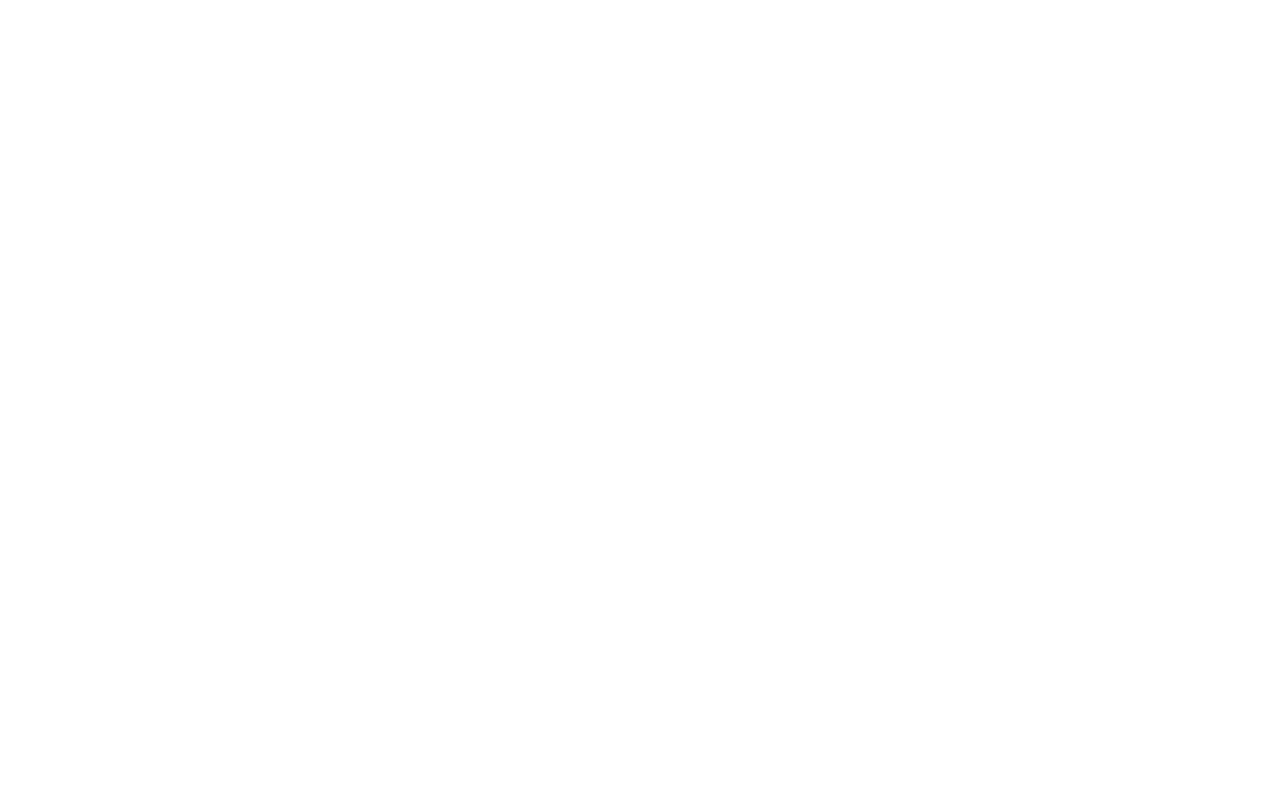
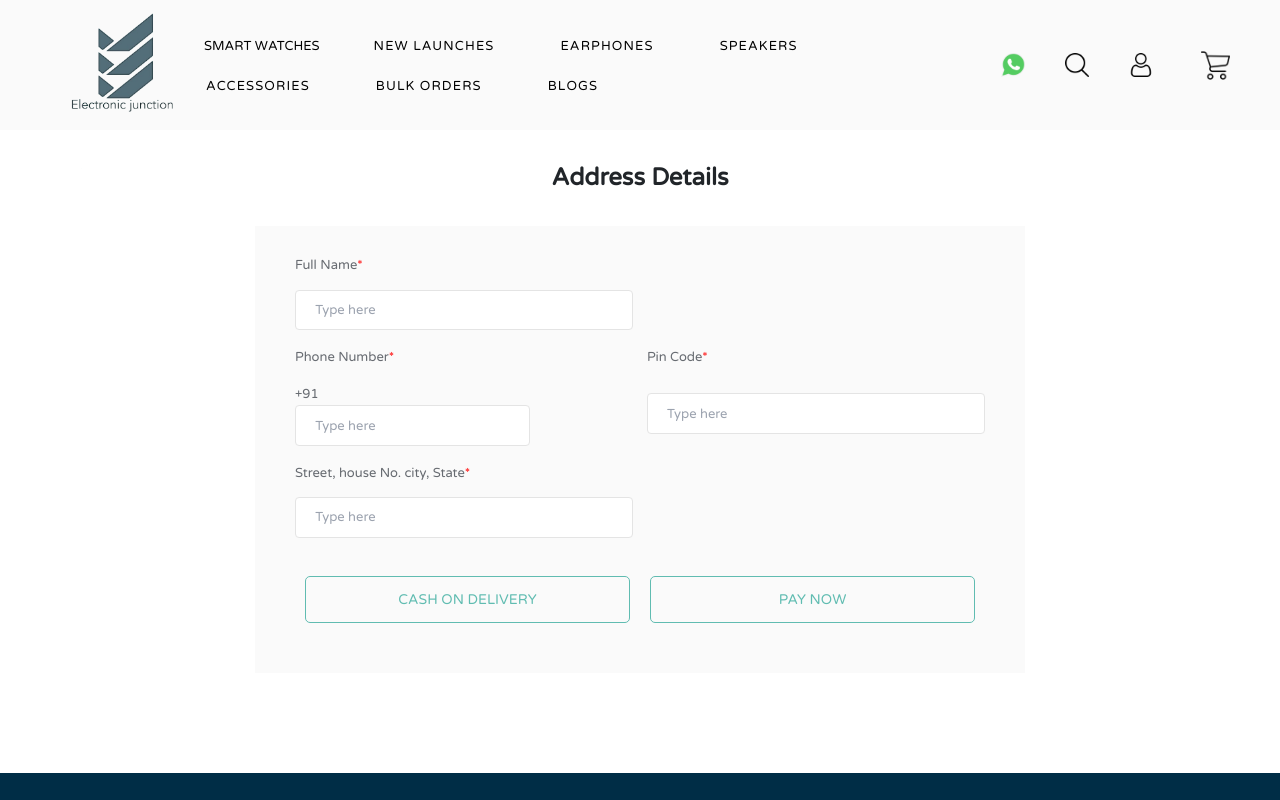
Before and after one commit to Robin-Rathore/E-Commerce, a React (Vite) app in the folder frontend/: page /OrderDetails in a window 1280 px wide. Before the commit this address had no page. Shown: the top 800 px of the page. Built offline with nearby package versions, Linux system fonts and the light colour scheme.

Commit message:
Order Page Done

```diff
--- a/frontend/src/App.jsx
+++ b/frontend/src/App.jsx
@@ -18,6 +18,7 @@
 import AdminInfo from './components/AdminInfo';
 import AddAdvPageProduct from './components/Pages/AddAdvPageProduct';
 import UpdateProduct from './components/UpdateProduct';
+import OrderDetails from './components/OrderDetails';
 
 function App() {
   return (
@@ -42,6 +43,7 @@
             <Route path="/myOrders" element={<MyOrders/>} />
             <Route path="/addProductToAdvPage" element={<AddAdvPageProduct/>} />
             <Route path="/AdminInfo" element={<AdminInfo/>} />
+            <Route path="/OrderDetails" element={<OrderDetails/>} />
           </Routes>
         </BrowserRouter>
 
--- a/frontend/src/components/Admin.jsx
+++ b/frontend/src/components/Admin.jsx
@@ -7,7 +7,6 @@
 const Admin = () => {
   return (
     <>
-    <Header/>
       <AdminInfo />
     </>
   );
--- a/frontend/src/components/AdminInfo.jsx
+++ b/frontend/src/components/AdminInfo.jsx
@@ -38,6 +38,8 @@
 
   return (
     <>
+      <Header />
+      <TopSlider/>
       <div className="container">
         <div className="row">
           <div className="col-md-3">
@@ -83,6 +85,7 @@
           </div>
         </div>
       </div>
+      <Footer />
     </>
   );
 };
--- a/frontend/src/components/Cart.jsx
+++ b/frontend/src/components/Cart.jsx
@@ -109,9 +109,40 @@
                     Inclusive of all taxes. Discount codes will be applied at
                     checkout page
                   </h5>
-                  {/* <Link to="/orderVerify"> */}
-                  <button onClick={toggleModel}>Place Order ₹{price}</button>
-                  {/* </Link> */}
+                  <Link
+              style={{
+                display: "inline-block",
+                textDecoration: "none",
+                color: "inherit",
+                width: "100%",
+                display: "flex",
+                justifyContent: "center",
+                alignItems: "center",
+              }}
+              to={"/OrderDetails"}
+            >
+              <button
+                className='button_cart2
+                  relative z-0 flex items-center gap-2 overflow-hidden rounded-lg border-[1px]
+                    px-4 py-2 font-semibold
+                  uppercase transition-all duration-500
+
+                  before:absolute before:inset-0
+                  before:-z-10 before:translate-x-[150%]
+                  before:translate-y-[150%] before:scale-[2.5]
+                  before:rounded-[100%] before:bg-SecondaryColor
+                  before:transition-transform before:duration-1000
+                  before:content-[""]
+
+                  hover:scale-105 hover:text-PrimaryColor
+                  hover:before:translate-x-[0%]
+                  hover:before:translate-y-[0%]
+                  active:scale-95'
+              >
+                <span>Place Order ₹{price}</span>
+              </button>
+            </Link>
+                  {/* <button>Place Order ₹{price}</button> */}
                 </div>
               </footer>
             </div>
--- /dev/null
+++ b/frontend/src/components/OrderDetails.jsx
@@ -0,0 +1,201 @@
+import React, { useRef, useState } from 'react'
+import Header from './Header'
+import TopSlider from './TopSlider'
+import Footer from './Footer'
+import "./BulkOrderPage.scss";
+import toast from 'react-hot-toast';
+import { useParams } from 'react-router-dom';
+
+const OrderDetails = () => {
+    const params = useParams();
+  const id = params.id;
+  console.log("Id : ", id);
+  const formRef = useRef();
+  const [done, setDone] = useState(false);
+
+  const handleSubmit = (e) => {
+    e.preventDefault();
+    emailjs
+      .sendForm(
+        "service_nl4f4rj",
+        "template_aqaysbg",
+        formRef.current,
+        "KZxXoNcMQKQANc1w7"
+      )
+      .then(
+        (result) => {
+          console.log(result.text);
+          setDone(true);
+        },
+        (error) => {
+          console.log(error.text);
+        }
+      );
+    toast.success("Ordered Sucessfully, we are directing to the itmes");
+  };
+
+  const isMobile = window.innerWidth <= 480;
+  return (
+    <>
+      <div className="top_header">
+    <Header/>
+    </div>
+    <div className="bulk_section_inner">
+      <div class="header_wrapper">
+        <div class="heading">
+          <p>Address Details</p>
+        </div>
+      </div>
+      <div className="formstate" style={{ boxSizing: "border-box" }}>
+        <form
+        //   onSubmit={handleSubmit}
+          method="post"
+          action="/contact#ContactForm-template--15263579570219__bulk_order"
+          id="ContactForm-template--15263579570219__bulk_order"
+          accept-charset="UTF-8"
+          className="contact-form"
+        >
+          <input type="hidden" name="form_type" value="contact" />
+          <input type="hidden" name="utf8" value="✓" />
+          <div className="contact__fields">
+            <input
+              id="ContactForm-template--15263579570219__bulk_order-fname"
+              className="field__input"
+              type="hidden"
+              name="contact[Form Type]"
+              value="Bulk Query"
+            />
+            <div className="field">
+              <label
+                for="ContactForm-template--15263579570219__bulk_order-name"
+                className="label1"
+              >
+                Full Name<span>*</span>
+              </label>
+              <input
+                id="ContactForm-template--15263579570219__bulk_order-name"
+                className="field__input required"
+                autocomplete="name"
+                type="text"
+                name="contact[Full Name]"
+                value=""
+                placeholder="Type here"
+                required="required"
+              />
+            </div>
+
+          </div>
+          <div className="form_fields_wrapper">
+            <div className="field">
+              <label
+                for="ContactForm-template--15263579570219__bulk_order-phone"
+                className="label1"
+              >
+                Phone Number<span>*</span>
+              </label>
+              <div className="wsphone_number">
+                <span className="label1">+91</span>
+                <input
+                  id="ContactForm-template--15263579570219__bulk_order-phone"
+                  type="tel"
+                  className="field__input required"
+                  autocomplete="tel"
+                  name="contact[Phone number]"
+                  pattern="[0-9]{10}"
+                  value=""
+                  placeholder="Type here"
+                  required="required"
+                />
+              </div>
+            </div>
+            <div className="field">
+              <label
+                for="ContactForm-template--15263579570219__bulk_order-pincode"
+                className="label1"
+              >
+                Pin Code<span>*</span>
+              </label>
+              <input
+                id="ContactForm-template--15263579570219__bulk_order-pincode"
+                type="tel"
+                className="field__input required"
+                maxlength="6"
+                name="contact[pincode]"
+                placeholder="Type here"
+                required="required"
+              />
+            </div>
+
+
+
+            <div className="field">
+              <label
+                for="ContactForm-template--15263579570219__bulk_order-tentativetimeline"
+                className="label1"
+              >
+                Street, house No. city, State<span>*</span>
+              </label>
+              <input
+                id="ContactForm-template--15263579570219__bulk_order-tentativetimeline"
+                className="field__input"
+                type="text"
+                name="contact[Tentative Timeline]"
+                maxlength="100"
+                placeholder="Type here"
+              />
+            </div>
+          </div>
+          <div className="contact__button">
+            {/* <button type="submit" className="button">
+        Send message */}
+            {/* </button> */}
+            <button
+              className='button_cart1
+       relative z-0 flex items-center gap-2 overflow-hidden rounded-lg border-[1px]
+        px-4 py-2 font-semibold
+       uppercase transition-all duration-500
+
+       before:absolute before:inset-0
+       before:-z-10 before:translate-x-[150%]
+       before:translate-y-[150%] before:scale-[2.5]
+       before:rounded-[100%] before:bg-SecondaryColor
+       before:transition-transform before:duration-1000
+       before:content-[""]
+
+       hover:scale-105 hover:text-PrimaryColor
+       hover:before:translate-x-[0%]
+       hover:before:translate-y-[0%]
+       active:scale-95'
+            >
+              Pay Now
+            </button>
+            <button
+              className='button_cart1
+       relative z-0 flex items-center gap-2 overflow-hidden rounded-lg border-[1px]
+        px-4 py-2 font-semibold
+       uppercase transition-all duration-500
+
+       before:absolute before:inset-0
+       before:-z-10 before:translate-x-[150%]
+       before:translate-y-[150%] before:scale-[2.5]
+       before:rounded-[100%] before:bg-SecondaryColor
+       before:transition-transform before:duration-1000
+       before:content-[""]
+
+       hover:scale-105 hover:text-PrimaryColor
+       hover:before:translate-x-[0%]
+       hover:before:translate-y-[0%]
+       active:scale-95'
+            >
+              <span>Cash On Delivery</span>
+            </button>
+          </div>
+        </form>
+      </div>
+    </div>
+      <Footer/>
+    </>
+  )
+}
+
+export default OrderDetails
--- a/frontend/src/components/ProductCard.jsx
+++ b/frontend/src/components/ProductCard.jsx
@@ -2,12 +2,13 @@
 
 import React from 'react';
 import "./ProductCard.scss";
+import { Link } from 'react-router-dom';
 
 
 const ProductCard = ({ product }) => {
   return (
 
-    <a href='' className="product_Card_Wrapper max-w-lg bg-gray-50 rounded overflow-hidden m-4 border-[1px] border-gray-150 rounded">
+    <Link to={`/productDetails/${product.id}`}  className="product_Card_Wrapper max-w-lg bg-gray-50 rounded overflow-hidden m-4 border-[1px] border-gray-150 rounded">
       <img className="w-full" src={product.image} alt={product.name} />
       <div className="more-images flex">
         <a href="" className="w-1/5 m-2 shining-blue rounded border-[1px] border-blue">
@@ -37,12 +38,13 @@
         <div className="second  my-auto ml-3 font-bold "> &#8377;{product.price}</div>
         <div className="third my-auto ml-2"> with Bank offer</div>
       </div>
-    </a>
+    </Link>
   );
 };
 
 const products = [
   {
+    id: 0,
     name: "Nike Air01",
     price: '198',
     oldPrice:'270',
@@ -54,6 +56,7 @@
 
   },
   {
+    id: 1,
     name: 'Pebble Mega',
     price: '255',
     oldPrice:'270',
@@ -64,6 +67,7 @@
     DisplayType : "Amoled Display",
   },
   {
+    id: 2,
     name: 'Pebble Viena',
     price: '340',
     oldPrice:'270',
@@ -74,6 +78,7 @@
     DisplayType : "Amoled Display",
   },
   {
+    id: 3,
     name: 'Pebble Viena',
     price: '340',
     oldPrice:'270',
```
